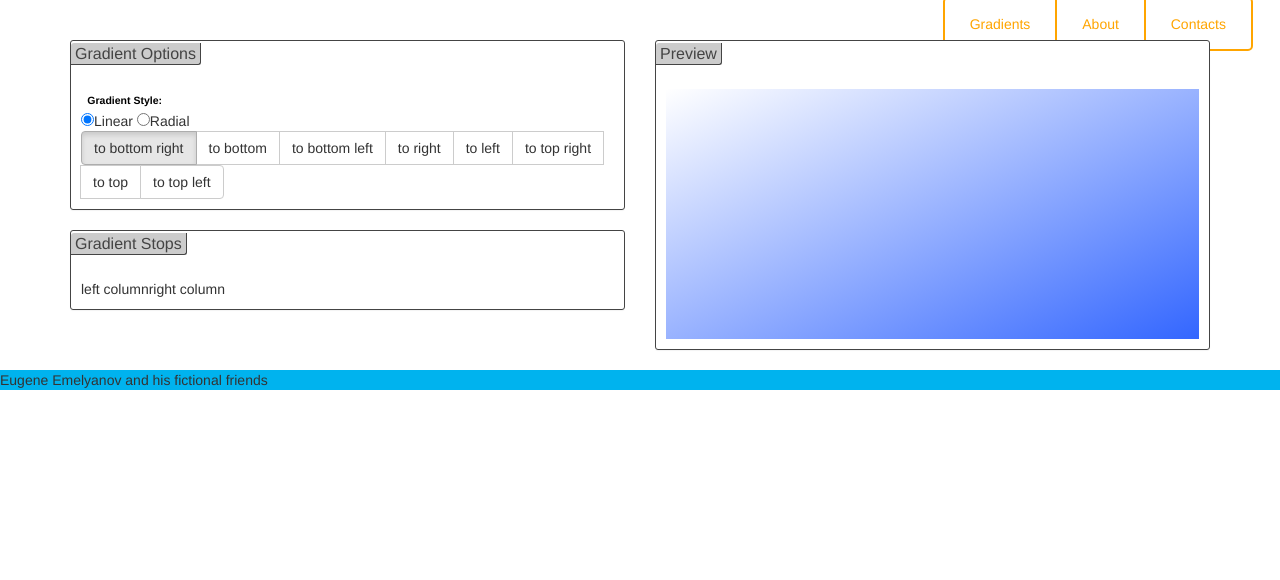
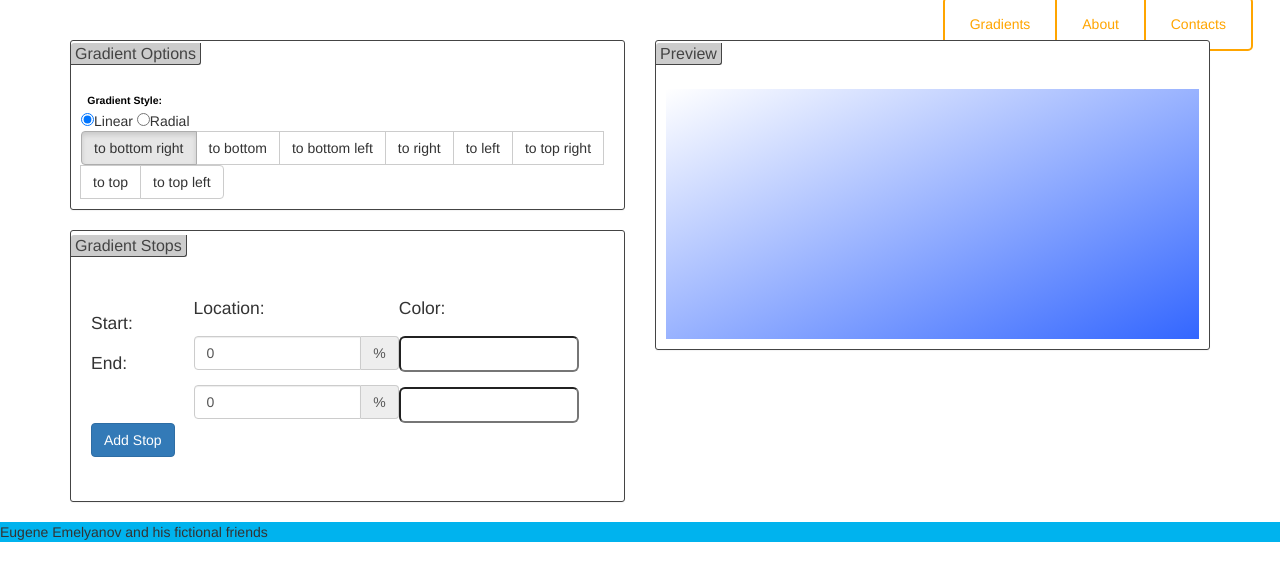
Before and after one commit to EugeneEmelyanov/gradients, a website: page app/index.html in a window 1280 px wide. Drawn offline with nearby package versions, Linux system fonts and the light colour scheme; some packages are replaced by stand-ins of ours; files that its build step writes are made by us from their sources.

Commit message:
Gradient stops

```diff
--- a/app/directives/gradient.stops.template.html
+++ b/app/directives/gradient.stops.template.html
@@ -1,10 +1,40 @@
 <gradients.panel class="gradient_stops" panel-title="Gradient Stops">
+    <div class="table_wrapper">
+        <div class="column sm">
+            <div class="row">
 
-    <div class="left_column">
-        left column
+            </div>
+            <div class="row">
+                <span>Start:</span>
+            </div>
+            <div class="row">
+                <span>End:</span>
+            </div>
+        </div>
+        <div class="column">
+            <div class="row">
+                <span>Location:</span>
+            </div>
+            <div class="row input-group">
+                <input class="form-control" type="text" size="6" value="0">
+                <span class="input-group-addon">%</span>
+            </div>
+            <div class="row input-group">
+                <input class="form-control" type="text" size="6" value="0">
+                <span class="input-group-addon">%</span>
+            </div>
+        </div>
+        <div class="column clearfix">
+            <div class="row">
+                <span>Color:</span>
+            </div>
+            <div class="row">
+                <input class="input-lg">
+            </div>
+            <div class="row">
+                <input class="input-lg">
+            </div>
+        </div>
+        <a class="btn btn-primary" href="#">Add Stop</a>
     </div>
-    <div class="right_column clearfix">
-        right column
-    </div>
-
 </gradients.panel>
--- a/app/styles/gradients.styl
+++ b/app/styles/gradients.styl
@@ -32,8 +32,31 @@
  }
 
 .gradient_stops {
-  .left_column {
+  font-size 1.25em
+  .table_wrapper {
+    height 12em;
+    padding 0 10px 0 10px
+  }
+
+  .input-lg {
+    height 2em
+    width 10em
+  }
+
+  .column {
     float: left;
+    width 40%;
     display: inline-block;
   }
+  .column:first-child {
+    padding-top: 0;
+  }
+  .sm {
+    width 20%
+  }
+  .row {
+    padding-top: 15px
+    margin-right 0
+    margin-left 0
+  }
 }
```
Also changed, not shown: app/styles/main.css.
